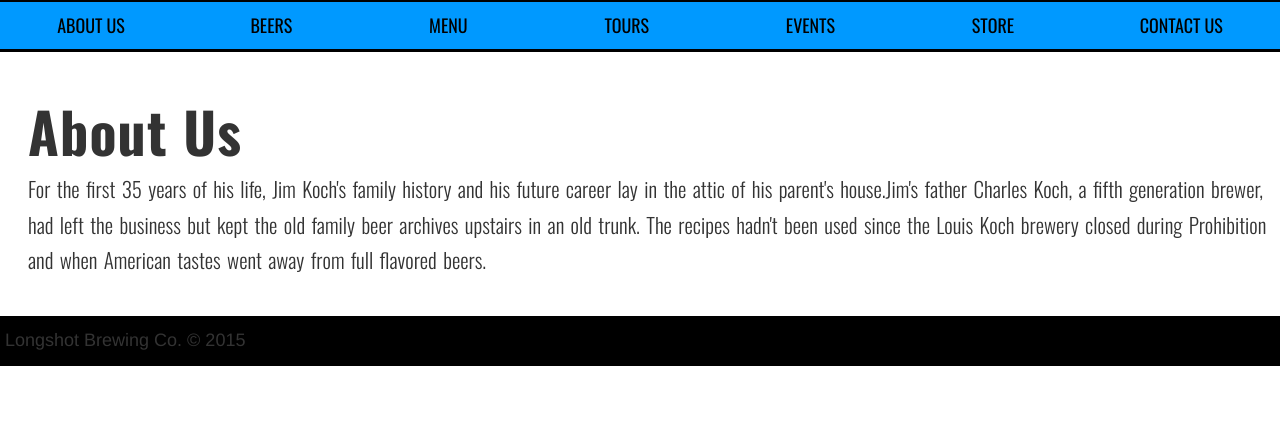
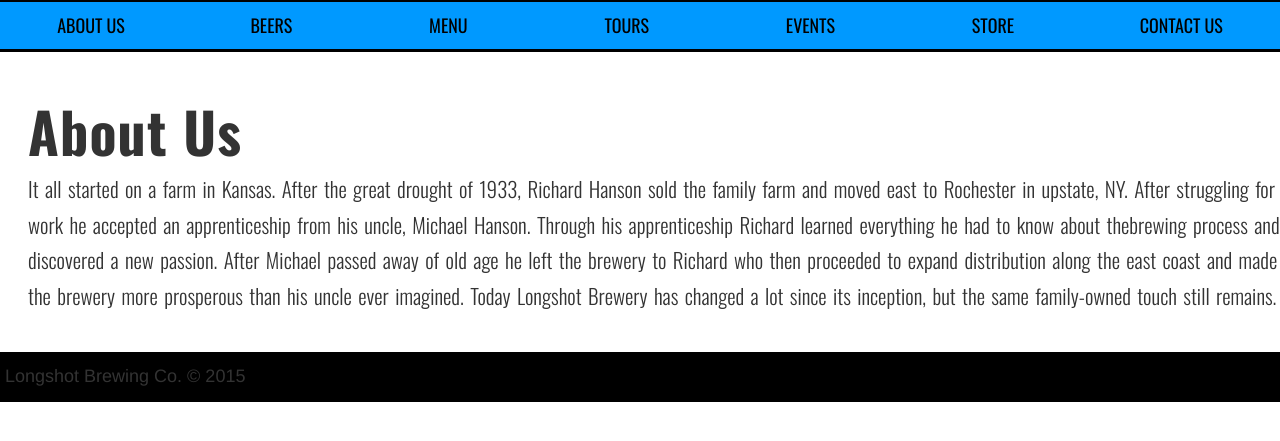
Before and after one commit to kylemochrie/LongshotBrewingCo, a PHP site: page /about.php in a window 1280 px wide. Shown: the part 327-768 px from the top of the page. Run offline with PHP 8.4, Linux system fonts and the light colour scheme; some libraries are stand-ins or nearby versions.

Commit message:
Add epic storyline

```diff
--- a/about.php
+++ b/about.php
@@ -8,10 +8,15 @@
     <div class="row" id="intro">
         <h1>About Us</h1>
 
-        <p>For the first 35 years of his life, Jim Koch's family history and his future career lay in the attic of his
-            parent's house.Jim's father Charles Koch, a fifth generation brewer, had left the business but kept the old
-            family beer archives upstairs in an old trunk. The recipes hadn't been used since the Louis Koch brewery
-            closed during Prohibition and when American tastes went away from full flavored beers.
+        <p>It all started on a farm in Kansas. After the great drought of 1933, Richard Hanson sold the family farm and
+            moved east to Rochester in upstate, NY. After struggling for work he accepted an apprenticeship from his
+            uncle, Michael Hanson. Through his apprenticeship Richard learned everything he had to know about thebrewing
+            process and discovered a new passion. After Michael passed away of old age he left the brewery to Richard
+            who
+            then proceeded to expand distribution along the east coast and made the brewery more prosperous than his
+            uncle
+            ever imagined. Today Longshot Brewery has changed a lot since its inception, but the same family-owned touch
+            still remains.
         </p>
     </div>
 
```
